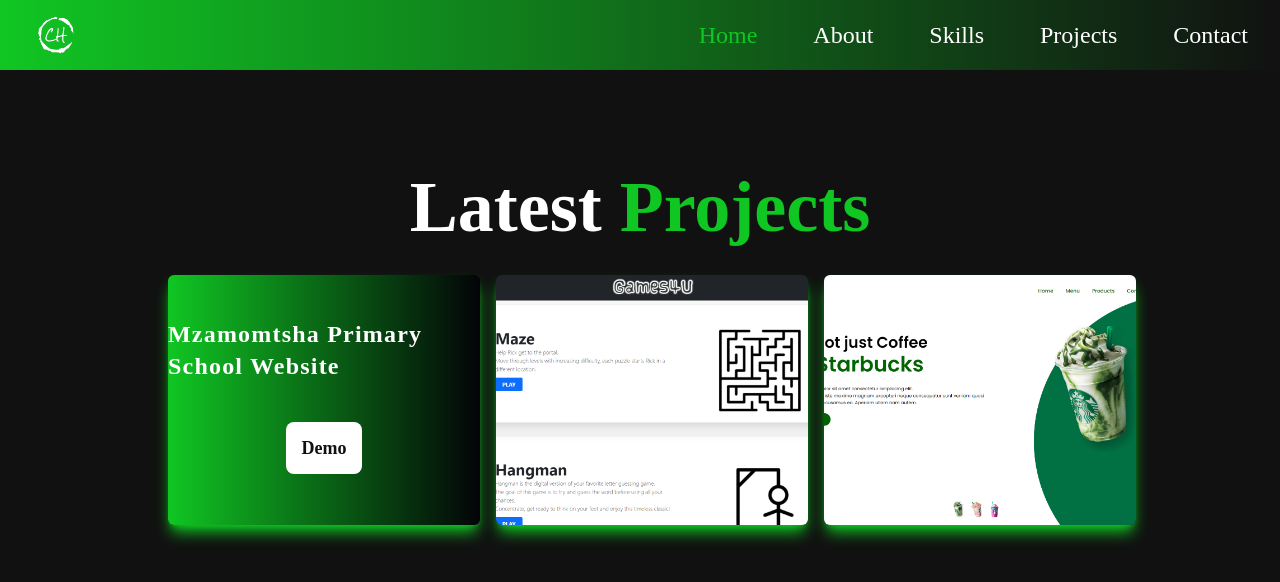
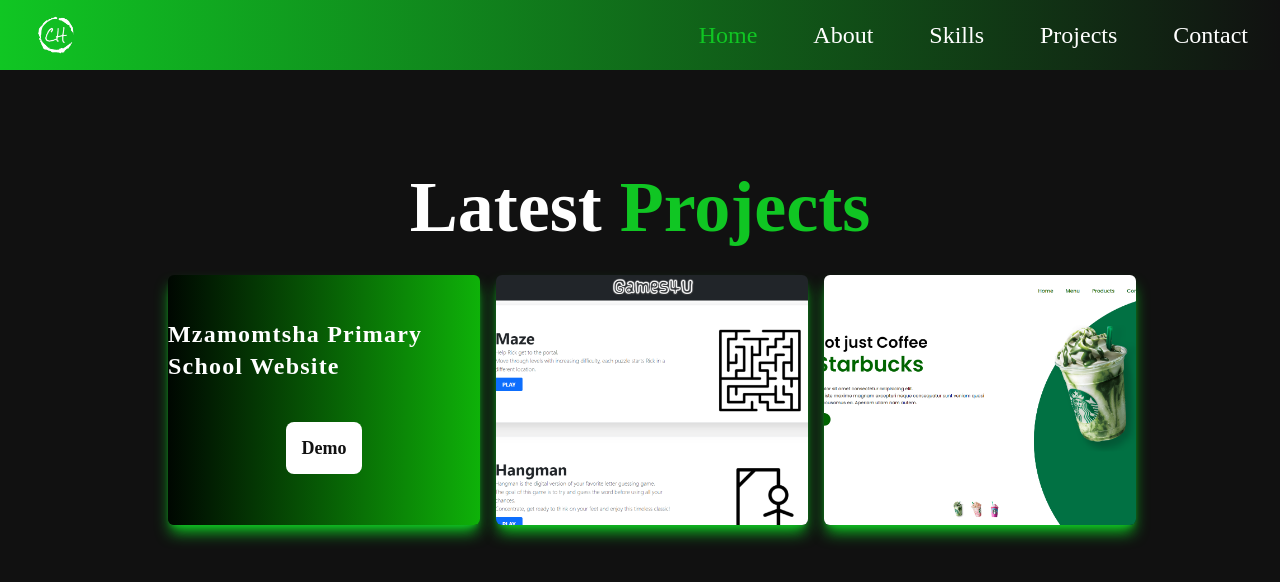
Before and after one commit to colehanekom/React-profile, a React (Vite) app: page / in a window 1280 px wide. In both pictures the pointer is over the element 324 px from the left and 2676 px from the top of the page. Shown: the part 2276-2858 px from the top of the page. Built offline with nearby package versions, Linux system fonts and the light colour scheme.

Commit message:
Swapped rgb and hsla colours

```diff
--- a/src/index.css
+++ b/src/index.css
@@ -27,8 +27,8 @@
 .content-div:hover {
     background-image: linear-gradient(
         to right,
-        rgb(16,198,35),
-        hsla(240, 100%, 1%, 0.8)
+        rgb(0, 7, 1),
+        hsla(118, 94%, 44%, 0.8)
     )!important;
 }
 
```
